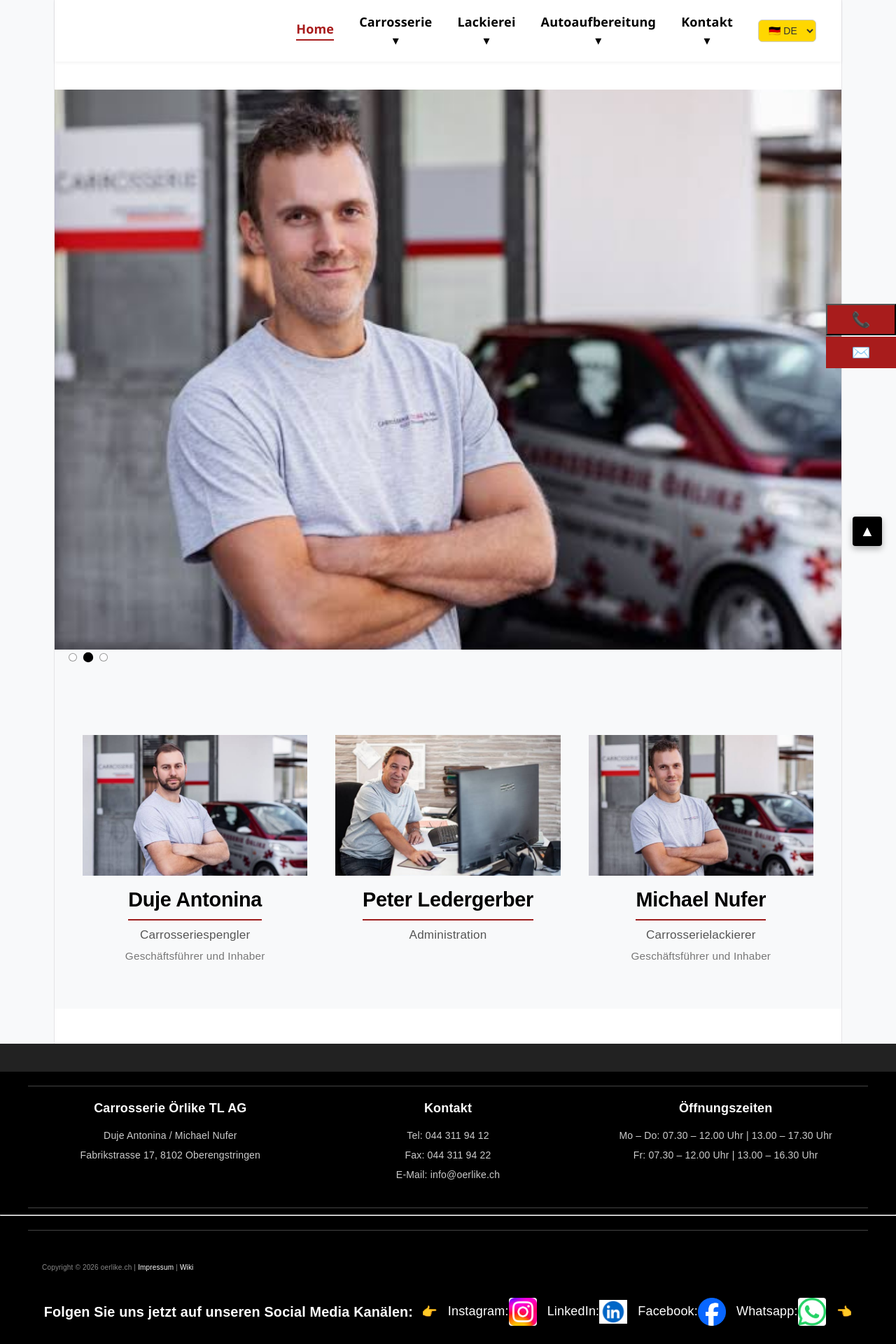
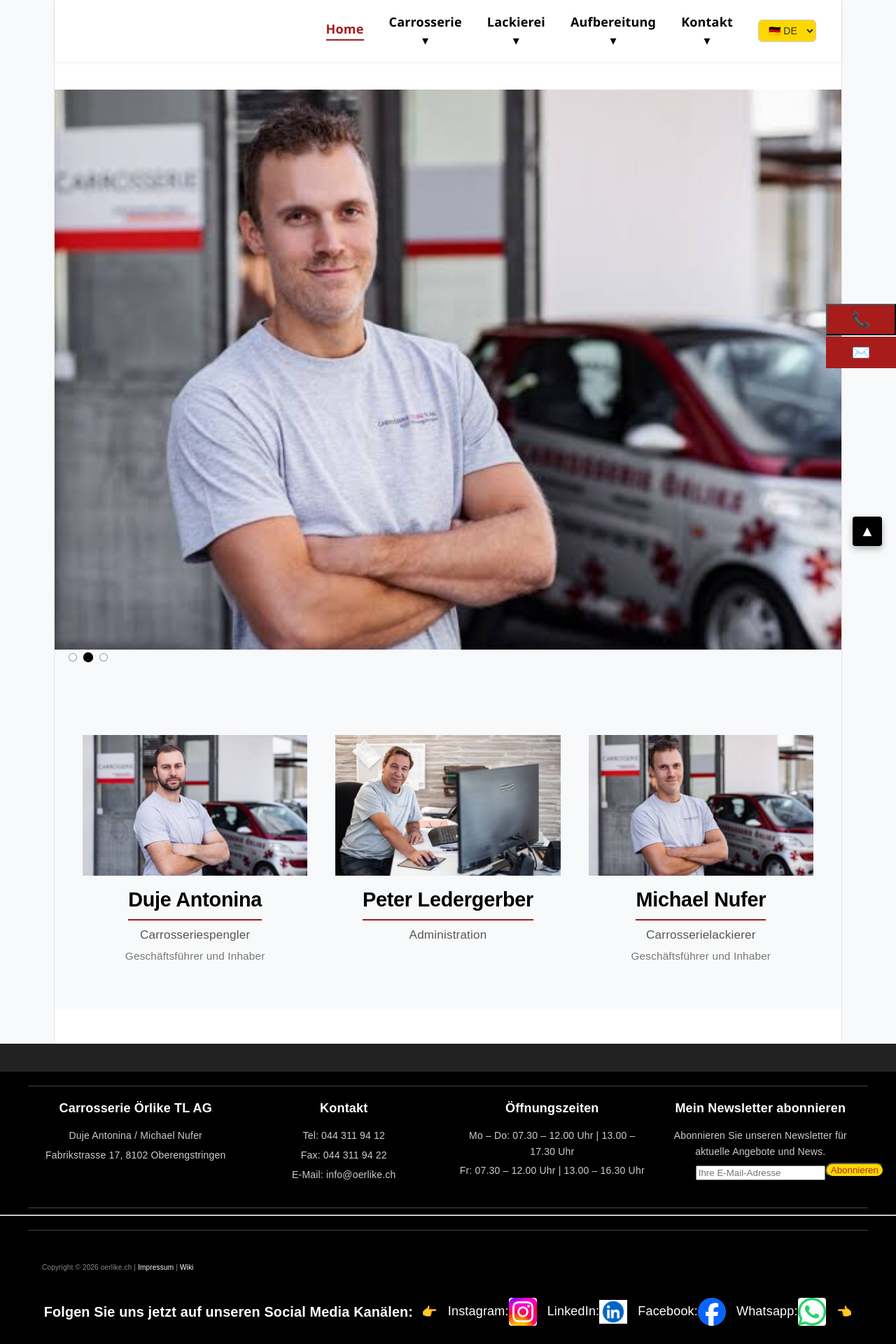
Before and after one commit to elias4864/Website-Carosserie-Oerlikon, a React (Vite) app: page /kontakt in a window 1280 px wide. Shown: the top 1920 px of the page at 70% size. Built offline with nearby package versions, Linux system fonts and the light colour scheme.

Commit message:
Added Newsletter in Footer

```diff
--- a/src/App.jsx
+++ b/src/App.jsx
@@ -26,16 +26,26 @@ import Autolackieren from "./assets/pages/Autolackieren.jsx";
 import Autopflege from "./assets/pages/Autopflege.jsx";
 import Fahrzeugaufbereitung from "./assets/pages/Fahrzeugaufbereitung.jsx";
 
+
+
+
+
 const translations = {
     de: {
         navHome: "Home",
         navCarrosserie: "Carrosserie",
         navAufbereitung: "Autoaufbereitung",
+        navAufbereitungTitle:"Aufbereitung",
         navKontakt: "Kontakt",
         navLackierei: "Autolackiererei",
 
         navLackierereititle:"Lackierei",
         navAutolackieren: "Auto lackieren",
+        newsletterTitle: " Mein Newsletter abonnieren",
+        newsletterDesc: "Abonnieren Sie unseren Newsletter für aktuelle Angebote und News.",
+        newsletterEmailPlaceholder: "Ihre E-Mail-Adresse",
+        newsletterSubmit: "Abonnieren",
+        newsletterSuccess: "Vielen Dank für Ihre Anmeldung!",
         navSpenglerei: "Spenglerei",
         navGalerie: "Galerie",
         navSpengler: "Spengler",
@@ -60,6 +70,7 @@ const translations = {
         navHome: "Home",
         navCarrosserie: "Body Shop",
         navAufbereitung: "Car Detailing",
+        navAufbereitungTitle:"Processing",
         navKontakt: "Contact",
         navSpenglerei: "Sheet Metal Work",
         navFahrzeugaufbereitung: "Vehicle detailing",
@@ -69,6 +80,11 @@ const translations = {
         navLackiererei: "Auto Body and Paint Shop",
         navAutolackieren: "Car painting",
         navLackierereititle:"paint shop",
+        newsletterTitle: "Subscribe to Newsletter",
+        newsletterDesc: "Subscribe to our newsletter for the latest offers and news.",
+        newsletterEmailPlaceholder: "Your email address",
+        newsletterSubmit: "Subscribe",
+        newsletterSuccess: "Thank you for subscribing!",
         navGalerie: "Gallery",
         phoneLabel: "Phone:",
         callBtn: "Call now",
@@ -88,10 +104,16 @@ const translations = {
         navHome: "Home",
         navCarrosserie: "Carrozzeria",
         navAufbereitung: "Preparazione auto",
+        navAufbereitungTitle:"Trattamento",
         navKontakt: "Contatti",
         navLackiererei: "Carrozzeria (verniciatura auto)",
         navAutolackieren: "Verniciare l'auto",
         navLackierereititle:"Reparto verniciatura",
+        newsletterTitle: "Iscriviti alla Newsletter",
+        newsletterDesc: "Iscriviti alla nostra newsletter per ricevere le ultime offerte e novità.",
+        newsletterEmailPlaceholder: "Il tuo indirizzo e-mail",
+        newsletterSubmit: "Iscriviti",
+        newsletterSuccess: "Grazie per l'iscrizione!",
 
         navAutopflege: "Cura dell'auto",
         navSpenglerei: "Lattoneria",
@@ -110,12 +132,14 @@ const translations = {
         companyOwners: "Duje Antonina / Michael Nufer",
         companyAddress: "Fabrikstrasse 17, 8102 Oberengstringen",
         metaTitle: "Carrozzeria Örlike TL AG | Carrozzeria e Verniciatura Oberengstringen",
-        metaDesc: "Servizi professionali di carrozzeria, verniciatura, lattoneria e preparazione auto a Oberengstringen / Zurigo."
+        metaDesc: "Servizi professionali di carrozzeria, verniciatura, lattoneria e preparazione auto a Oberengstringen / Zurigo.",
+
     },
     fr: {
         navHome: "Accueil",
         navCarrosserie: "Carrosserie",
         navAufbereitung: "Préparation automobile",
+        navAufbereitungTitle:"Traitement",
         navKontakt: "Contact",
         navGalerie: "Galerie",
         navLackiererei: "Atelier de peinture automobile",
@@ -123,6 +147,11 @@ const translations = {
         navAutolackieren: "Peindre une voiture",
         navFahrzeugaufbereitung: "Préparation esthétique de véhicules",
         navAutopflege: "Entretien automobile",
+        newsletterTitle: "S'abonner à la Newsletter",
+        newsletterDesc: "Abonnez-vous à notre newsletter pour recevoir nos dernières offres et actualités.",
+        newsletterEmailPlaceholder: "Votre adresse e-mail",
+        newsletterSubmit: "S'abonner",
+        newsletterSuccess: "Merci für votre inscription!",
         navSpenglerei: "Zinguerie",
         navSpengler: "Spengler",
         modalTitle: "Contactez-nous dès maintenant",
@@ -155,6 +184,9 @@ function AnalyticsTracker() {
 function App() {
     const [language, setLanguage] = useState("de");
     const [showPhoneModal, setShowPhoneModal] = useState(false);
+    const [handleNewsletterSubmit,setHandleNewsletterSubmit] = useState();
+    const[newsletterSubmitted, setNewsletterSubmitted] = useState();
+    const[newsletterEmail, setNewsletterEmail] = useState();
 
     useEffect(() => {
         const isLocalhost = Boolean(
@@ -267,7 +299,7 @@ function App() {
 
                     {/* Dropdown für Aufbereitung */}
                     <div className="dropdown">
-                        <span className="nav-link">{t.navAufbereitung} ▾</span>
+                        <span className="nav-link">{t.navAufbereitungTitle} ▾</span>
                         <div className="dropdown-content">
                             <Link to="/aufbereitung">{t.navAufbereitung}</Link>
                             <Link to="/autopflege">{t.navAutopflege}</Link>
@@ -393,6 +425,28 @@ function App() {
                             <p>{t.hoursWeek}</p>
                             <p>{t.hoursFri}</p>
                         </section>
+                        <section className="footer-col newsletter-section">
+                            <h3>{t.newsletterTitle}</h3>
+                            <p>{t.newsletterDesc}</p>
+                            {newsletterSubmitted ? (
+                                <p className="newsletter-success">{t.newsletterSuccess}</p>
+                            ) : (
+                                <form onSubmit={handleNewsletterSubmit} className="newsletter-form">
+                                    <input
+                                        type="email"
+                                        placeholder={t.newsletterEmailPlaceholder}
+                                        value={newsletterEmail}
+                                        onChange={(e) => setNewsletterEmail(e.target.value)}
+                                        required
+
+                                        className="newsletter-input"
+                                    />
+                                    <button type="submit" className="newsletter-btn">
+                                        {t.newsletterSubmit}
+                                    </button>
+                                </form>
+                            )}
+                        </section>
                     </div>
 
                     <hr className="footer-divider my-8 border-neutral-700" />
--- a/src/assets/Styles/App.css
+++ b/src/assets/Styles/App.css
@@ -608,6 +608,20 @@ footer {
 .dropdown {
   position: relative;
   display: inline-block;
+
+}
+
+.newsletter-btn{
+  position: absolute;
+  color:brown;
+  border-radius: 25px;
+  background-color: gold;
+
+}
+
+.newsletter-btn:hover {
+  background-color: blue;
+  text-decoration: underline;
 }
 
 .dropdown-content {
@@ -629,8 +643,8 @@ footer {
 }
 
 .dropdown-content a:hover {
-  background-color: #f1f1f1;
-  color: #a81c1c;
+  background-color: grey;
+  color: black;
 }
 
 .dropdown:hover .dropdown-content {
--- a/src/assets/Styles/Fahrzeugaufbereitung.css
+++ b/src/assets/Styles/Fahrzeugaufbereitung.css
@@ -13,6 +13,17 @@
 }
 
 
+.fahrzeug-img{
+    width: 200%;
+    height: 150%;
+}
+
+
+fahrzeug-img:hover {
+    box-shadow: 0 0 2px 1px rgba(0, 140, 186, 0.5);
+    border-radius:10px;
+
+}
 .border-welcome {
     max-width: 900px;
     margin: 3rem auto;
--- a/src/assets/pages/Fahrzeugaufbereitung.jsx
+++ b/src/assets/pages/Fahrzeugaufbereitung.jsx
@@ -7,7 +7,7 @@ import autoaufbereitung from "../Autoaufberiten.jpg";
 function Fahrzeugaufbereitung({lang}){
     return (
         <div className="fahrzeug-container">
-            <img src={Fahrzeugaufbereitungbild} />
+            <img src={Fahrzeugaufbereitungbild} className="fahrzeug-img" />
 
 
 
```
